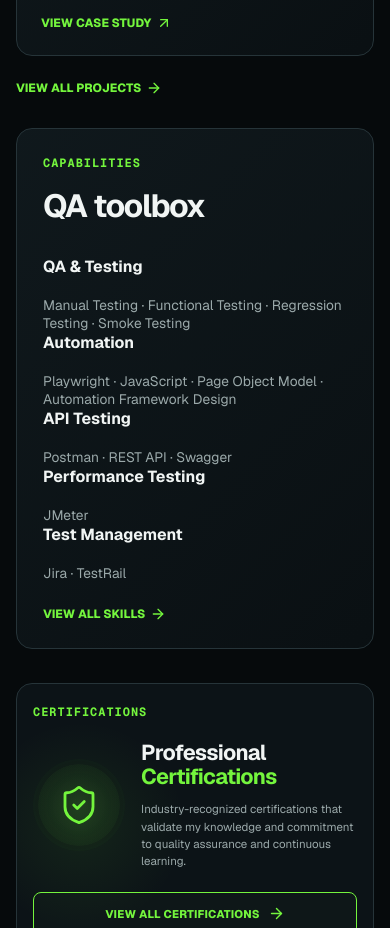
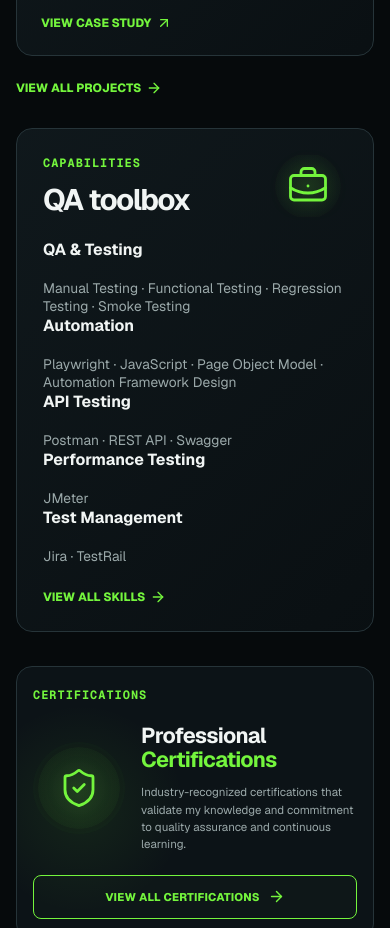
Before and after one commit to subirkundu/subir-kundu-portfolio, a Next.js app: page / in a window 390 px wide. Shown: the part 2780-3708 px from the top of the page. Built offline with nearby package versions, Linux system fonts and the light colour scheme.

Commit message:
QA Toolbox Icon Change

```diff
--- a/src/app/globals.css
+++ b/src/app/globals.css
@@ -628,6 +628,68 @@ button:focus-visible {
   padding: 26px;
 }
 
+/* =========================================================
+   QA TOOLBOX HEADER
+   ========================================================= */
+
+.qa-toolbox-card {
+  position: relative;
+}
+
+.qa-toolbox-heading {
+  display: flex;
+  align-items: flex-start;
+  justify-content: space-between;
+  gap: 20px;
+  margin-bottom: 26px;
+}
+
+.qa-toolbox-heading > div:first-child {
+  min-width: 0;
+}
+
+.qa-toolbox-heading .eyebrow {
+  margin: 0 0 14px;
+}
+
+.qa-toolbox-heading h2 {
+  margin: 0;
+  color: var(--text);
+  font-size: clamp(2rem, 3.2vw, 2.75rem);
+  line-height: 1;
+  letter-spacing: -0.05em;
+}
+
+.qa-toolbox-icon {
+  width: 110px;
+  height: 86px;
+
+  flex-shrink: 0;
+
+  display: grid;
+  place-items: center;
+
+  margin-top: -4px;
+
+  color: var(--accent);
+
+  border-radius: 14px;
+
+  background:
+    radial-gradient(
+      circle,
+      rgba(116, 245, 61, 0.10),
+      rgba(116, 245, 61, 0.02) 65%,
+      transparent 66%
+    );
+}
+
+.qa-toolbox-icon svg {
+  filter: drop-shadow(
+    0 0 10px rgba(116, 245, 61, 0.16)
+  );
+}
+
 .tool-list {
   display: grid;
   gap: 15px;
@@ -1546,6 +1608,30 @@ button:focus-visible {
     width: 34px;
     height: 34px;
   }
+
+  /* =========================================================
+     QA TOOLBOX — MOBILE
+  ========================================================= */
+
+  .qa-toolbox-heading {
+    gap: 12px;
+    margin-bottom: 22px;
+  }
+
+  .qa-toolbox-heading h2 {
+    font-size: 1.85rem;
+  }
+
+.qa-toolbox-icon {
+  width: 78px;
+  height: 62px;
+  margin-top: 0;
+}
+
+.qa-toolbox-icon svg {
+  width: 42px;
+  height: 42px;
+}
 
   /* =========================================================
      HOME CERTIFICATION CARD — MOBILE
--- a/src/app/page.tsx
+++ b/src/app/page.tsx
@@ -1,6 +1,7 @@
 import Link from "next/link";
 import {
   ArrowRight,
+  BriefcaseBusiness,
   Bot,
   Code2,
   MonitorCheck,
@@ -14,11 +15,9 @@ import {
 
 import { projects } from "@/content/projects";
 import { toolbox } from "@/content/skills";
-import { certifications } from "@/content/certifications";
 import { ProjectCard } from "@/components/project-card";
 import { Reveal } from "@/components/reveal";
 import { SectionHeading } from "@/components/section-heading";
-import { SocialLinks } from "@/components/social-links";
 
 const approach = [
   {
@@ -130,10 +129,8 @@ export default function Home() {
               role="img"
               aria-label="Professional portrait of Subir Kundu"
             >
-              {/* Your actual transparent profile image */}
               <div className="profile-image" />
 
-              {/* Information panel */}
               <div className="profile-overlay">
                 <h2>SUBIR KUNDU</h2>
 
@@ -193,7 +190,6 @@ export default function Home() {
         </div>
       </section>
 
-
       {/* =========================
           FEATURED PROJECTS
       ========================== */}
@@ -230,11 +226,18 @@ export default function Home() {
       <section className="section">
         <div className="container home-lower">
           {/* QA TOOLBOX */}
-          <div className="tool-group">
-            <SectionHeading
-              eyebrow="Capabilities"
-              title="QA toolbox"
-            />
+          <div className="tool-group qa-toolbox-card">
+            <div className="qa-toolbox-heading">
+              <div>
+                <p className="eyebrow">Capabilities</p>
+
+                <h2>QA toolbox</h2>
+              </div>
+
+              <div className="qa-toolbox-icon" aria-hidden="true">
+                <BriefcaseBusiness size={58} strokeWidth={1.6} />
+              </div>
+            </div>
 
             {toolbox.slice(0, 5).map((group) => (
               <div className="tool-list" key={group.title}>
@@ -262,7 +265,10 @@ export default function Home() {
 
             <div className="cert-card-main">
               <div className="cert-card-icon">
-      <ShieldCheck size={52} strokeWidth={1.6} />
+                <ShieldCheck
+                  size={52}
+                  strokeWidth={1.6}
+                />
               </div>
 
               <div className="cert-card-content">
@@ -271,8 +277,9 @@ export default function Home() {
                 </h3>
 
                 <p>
-        Industry-recognized certifications that validate my knowledge and
-        commitment to quality assurance and continuous learning.
+                  Industry-recognized certifications that validate my
+                  knowledge and commitment to quality assurance and continuous
+                  learning.
                 </p>
               </div>
             </div>
@@ -287,7 +294,6 @@ export default function Home() {
           </div>
         </div>
       </section>
-
     </>
   );
 }
```
Lines whose indentation alone changed are shown as unchanged.
